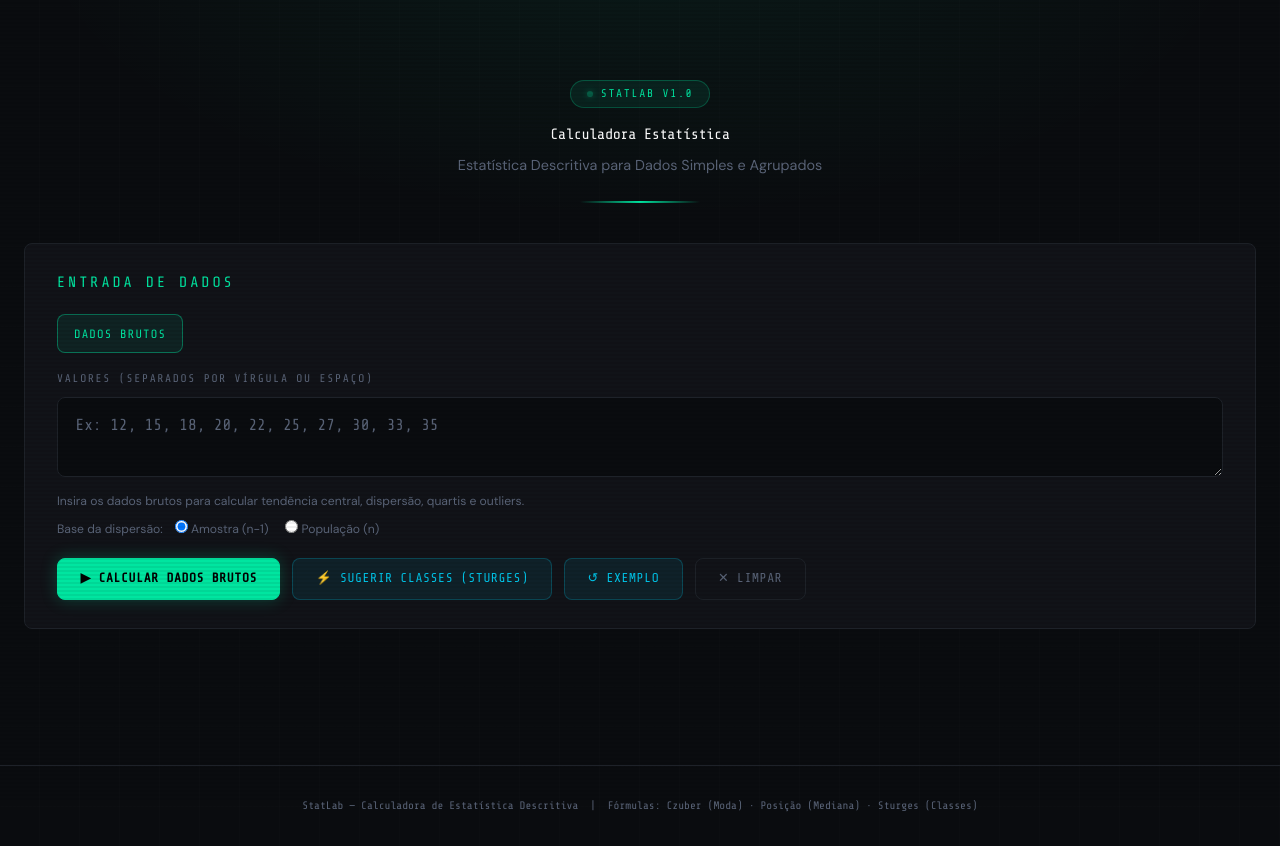
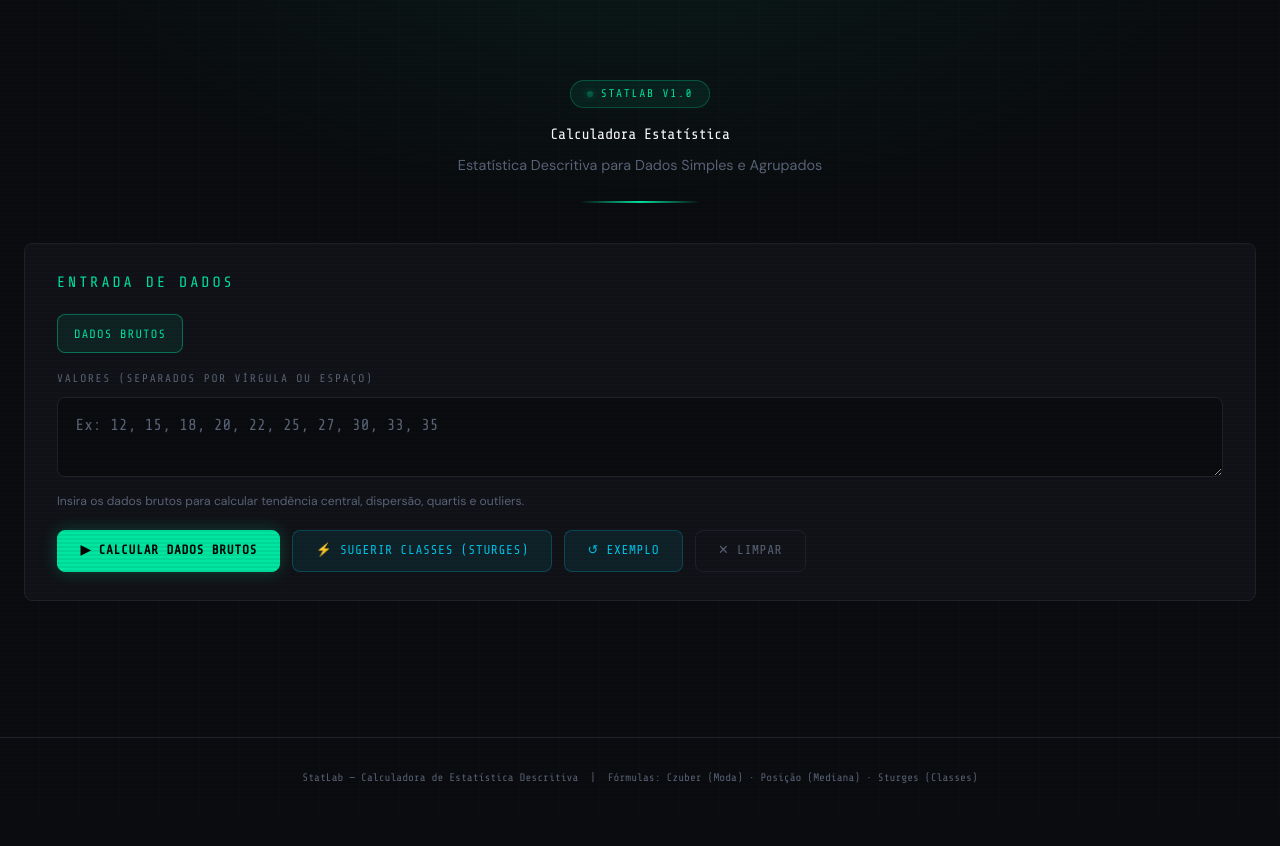
Before and after one commit to guxta18-rgb/Calculadora-de-Estatistica-2, a plain HTML site: page index.html in a window 1280 px wide. After the commit the page ends 818 px from the top, so only its background shows below. Drawn offline with nearby package versions, Linux system fonts and the light colour scheme.

Commit message:
Update index.html

```diff
--- a/index.html
+++ b/index.html
@@ -817,17 +817,7 @@
           <textarea id="entrada-brutos" placeholder="Ex: 12, 15, 18, 20, 22, 25, 27, 30, 33, 35"></textarea>
           <p class="hint">Insira os dados brutos para calcular tendência central, dispersão, quartis e outliers.</p>
         </div>
-        <div class="hint" style="margin-top:0.6rem;">
-          Base da dispersão:
-          <label style="margin-left:0.55rem;">
-            <input type="radio" name="tipo-dispersao" value="amostra" checked>
-            Amostra (n-1)
-          </label>
-          <label style="margin-left:0.85rem;">
-            <input type="radio" name="tipo-dispersao" value="populacao">
-            População (n)
-          </label>
-        </div>
+
         <div class="acoes">
           <button class="btn btn-primario" onclick="UI.calcularBrutos()">▶ Calcular Dados Brutos</button>
           <button class="btn btn-exemplo" onclick="UI.sugerirClassesSturges()">⚡ Sugerir Classes (Sturges)</button>
```
